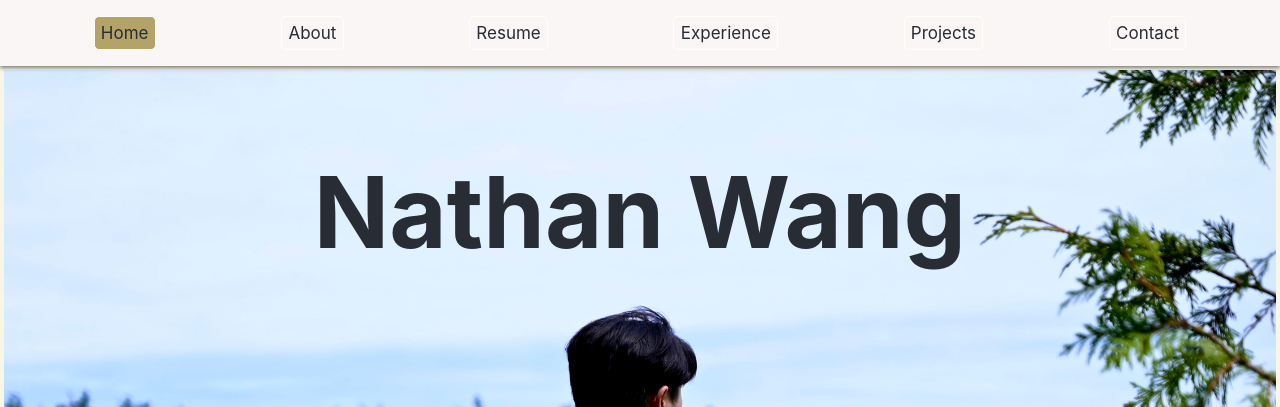
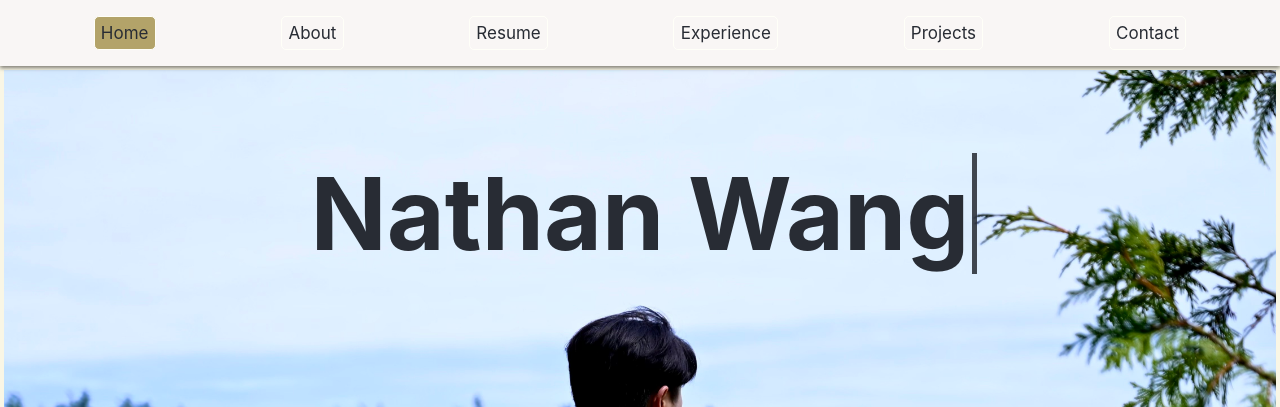
Before and after one commit to Nathan-Wang23/Nathan-Wang23.github.io, a React (Create React App) app: page / in a window 1280 px wide. Shown: the top 407 px of the page. Built offline with nearby package versions, Linux system fonts and the light colour scheme.

Commit message:
new animations

```diff
--- a/package.json
+++ b/package.json
@@ -10,6 +10,7 @@
     "react": "^18.2.0",
     "react-dom": "^18.2.0",
     "react-scripts": "5.0.1",
+    "react-typewriter-effect": "^1.1.0",
     "web-vitals": "^2.1.4"
   },
   "scripts": {
--- a/src/components/middle.css
+++ b/src/components/middle.css
@@ -53,6 +53,37 @@
     font-size: calc(50px + 2vmin);
     color: #282c34;
     z-index: 9999;
+  }
+
+  @keyframes typing {
+    from { width: 0 }
+    to { width: 100% }
+  }
+
+  @keyframes blink {
+    from { border-color: transparent }
+    to { border-color: #282c34; }
+  }
+
+  .nameTitle {
+    overflow: hidden;
+    border-right: 5px solid #282c34;
+    white-space: nowrap;
+    font-size: 100px;
+    color: #282c34;
+    width: 0;
+    align-items: center;
+    animation:
+      typing 1.5s steps(18, end) forwards,
+      blink .8s infinite;
+    }
+
+  .cont {
+    display: inline-block;
+  }
+
+  .none {
+    visibility: hidden;
   }
 
   #resume-image {
--- a/src/components/middle.js
+++ b/src/components/middle.js
@@ -42,7 +42,25 @@ class Middle extends React.Component {
     let currentY = window.pageYOffset || document.documentElement.scrollTop;
     let scrollLeft = window.pageXOffset || document.documentElement.scrollLeft;
     if (window.scrollY >= 0 && window.scrollY < 7347) {
+      //let curr = this.state.page
+      //let curr_page = this.state.pages[curr]
+      //let page_name = curr_page[0]
+      //let page_begin = curr_page[1]
+      //let page_height = curr_page[2]
 
+      //if (window.scrollY >= page_begin + page_height) {
+      //  this.setState({
+      //    page: curr+1
+      //  });
+      //} else if (window.scrollY < page_begin) {
+      //  if (curr === 0) {
+      //    console.log("FAILURE")
+      //  } else {
+      //    this.setState({
+      //      page: curr-1
+      //    });
+      //  }
+      //}
     } else {
       currentY = window.scrollY
     }
@@ -54,17 +72,18 @@ class Middle extends React.Component {
         this.setState({
           page: i
         });
+        if (this.state.pages[i] !== "home") {
+          let name = document.getElementById("contain")
+          let headText = document.getElementById("headText")
+          name.className = "none"
+          headText.className = "none"
+        } else if (this.state.pages[i] === "home" && window.scrollY <= 300){
+          let name = document.getElementById("contain")
+          let headText = document.getElementById("headText")
+          name.className = "cont"
+          headText.className = "nameTitle"
+        }
       }
-      //if (window.scrollY >= total + pageHeight*0.95 && window.scrollY < total + pageHeight*1.05) {
-      //  let diff = 1
-      //  if (total + pageHeight - lastY < 0) {
-      //    diff = 0
-      //  }
-      //  let delta = currentY - lastY
-      //  if (delta < 10) {
-      //    currentY = lastY + delta*0.5 + 0.5*delta*diff
-      //  }
-      //}
       if (this.state.pages[i] === "about" && window.scrollY >= total - pageHeight/2 && window.scrollY < total + pageHeight/2) {
         let delta = currentY - lastY
         let positionInFrame = window.scrollY - total + pageHeight/2
@@ -77,6 +96,12 @@ class Middle extends React.Component {
           x = ratio * delta * -1.0
         }
         let newPercentage = parseFloat(sty.marginLeft.slice(0,-1)) + x
+        if (newPercentage > 90) {
+          newPercentage = 90
+        }
+        if (newPercentage < -50) {
+          newPercentage = -50
+        }
         sty = {
           height: "40vh",
           width: "30vh",
@@ -98,7 +123,7 @@ class Middle extends React.Component {
           marginTop: "10px",
           marginBottom: "10px",
           marginRight: "10px",
-          marginLeft: "-50%",
+          marginLeft: '-50%',
           justifyContent: "center",
           alignItems: "start",
         };
@@ -110,7 +135,24 @@ class Middle extends React.Component {
   }
 
   componentDidMount() {
+    //let begin = 0
+    //let page_dict = {}
+    //for (let i = 0; i < this.state.pages.length; i++) {
+    //  let current = this.state.pages[i]
+    //  let pageHeight = document.getElementById(current).getBoundingClientRect().height;
+    //  page_dict[i] = [current, begin, pageHeight]
+    //  begin += pageHeight
+    //}
+
+    //this.setState({
+    //  pages: page_dict
+    //});
     window.addEventListener('scroll', (e) => this.listenScrollEvent(e));
+    let currentY = 1;
+    let scrollLeft = window.pageXOffset || document.documentElement.scrollLeft;
+
+    window.scrollTo(scrollLeft, currentY)
+
     //if (this.props.init) {
     //  window.scrollY = document.getElementById("root").getBoundingClientRect().height;
     //}
@@ -123,9 +165,11 @@ class Middle extends React.Component {
         <main>
         <section id="home">
           <div id="appHead" className="AppHeader">
-            <h1 className="header">
-              Nathan Wang
-            </h1>
+            <div id="contain" className='cont'>
+              <h1 id="headText" className="nameTitle">
+                Nathan Wang
+              </h1>
+            </div>
           </div>
         </section>
 
--- a/src/components/nav.js
+++ b/src/components/nav.js
@@ -50,9 +50,6 @@ class NavButton extends React.Component {
 
   componentDidMount() {
     window.addEventListener('scroll', this.listenScrollEvent);
-    //if (this.props.init) {
-    //  window.scrollY = document.getElementById("appHead").getBoundingClientRect().height;
-    //}
   }
 
   render() {
```
Also changed, not shown: 1 other file (tests, documents, lock files or other folders).
